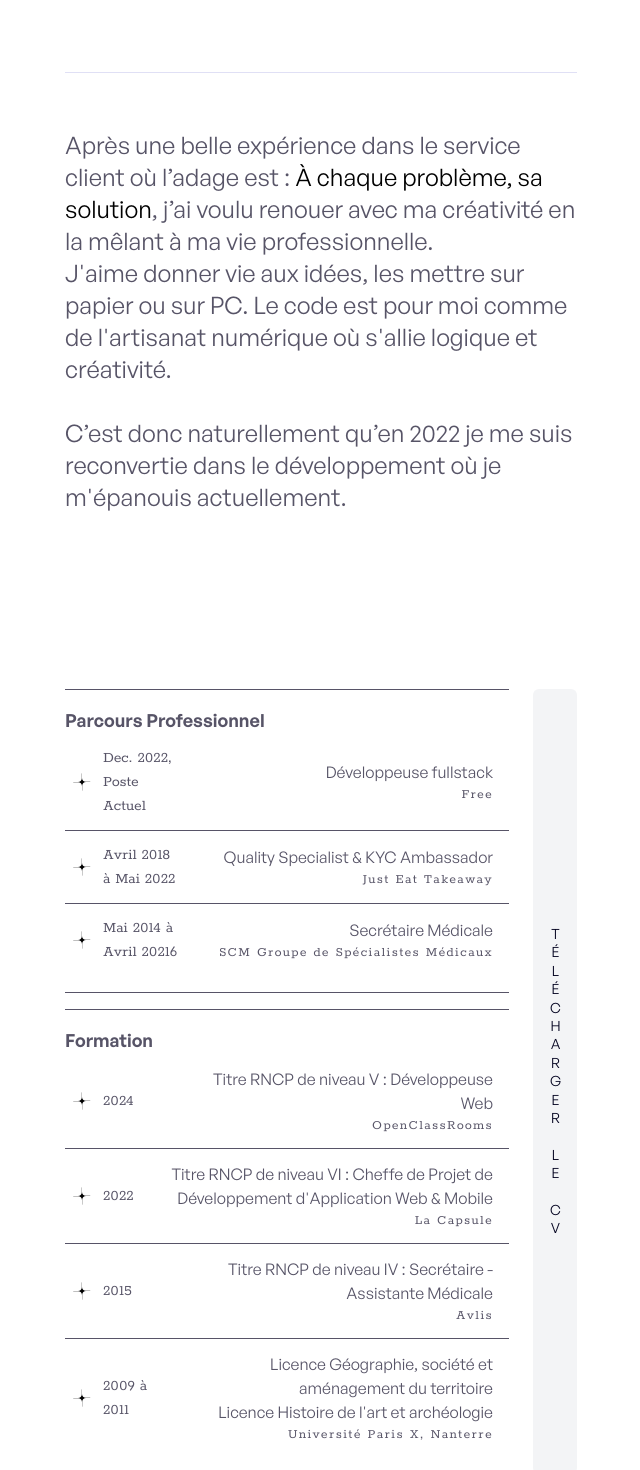
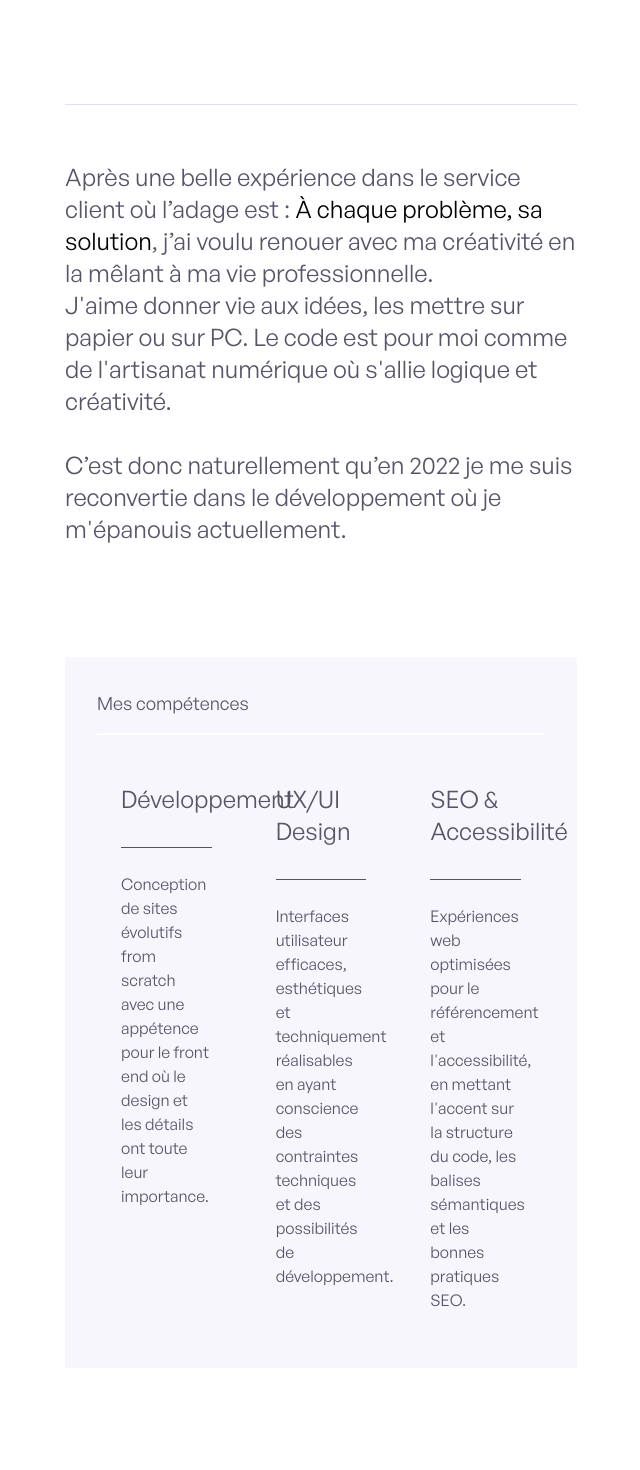
Before and after one commit to MandyTrl/mdytrl, a Next.js app: page /about in a window 1280 px wide. Shown: the part 480-1950 px from the top of the page, without its empty margins (319-959 px from the left). Built offline with nearby package versions, Linux system fonts and the light colour scheme; what tailwindcss-gradients would draw is missing.

Commit message:
add skill's card + music layout

```diff
--- a/src/app/about/page.tsx
+++ b/src/app/about/page.tsx
@@ -1,7 +1,5 @@
-import Image from 'next/image'
-import { MusicCard } from '@/components/MusicCard'
 import { AboutLayout } from '@/components/Layouts/AboutLayout'
-import { musics } from '@/utils/datas/music'
+import { MusicLayout } from '@/components/Layouts/MusicLayout'
 import ProfilPicture from '@/components/About/PictureProfil'
 
 export default function About() {
@@ -15,25 +13,10 @@ export default function About() {
         <h4 className="text-6xl mt-32 border-b border-gray-secondary pb-10 mb-14">
           Les choses qui m&apos;enthousiasment
         </h4>
+        <ProfilPicture />
       </div>
 
-      <ProfilPicture />
-
-      <section id="musics" className="w-full lg:relative lg:pt-[580px] lg:mt-20">
-        <div className="w-full absolute top-0 left-0 flex items-center border-gray-primary border-b-[0.5px] pb-6">
-          <Image src="/assets/stacks/spotify.svg" alt="top 5 spotify" width={23} height={23} className="mx-2" />
-          <h4 className="text-right uppercase text-2xl tracking-wide">Mon top 5</h4>
-        </div>
-
-        <div
-          id="musics_cards_container"
-          className="lg:absolute m-auto lg:left-[51%] lg:-right-[30%] lg:top-[30%] lg:-translate-x-1/2 flex flex-col lg:flex-row"
-        >
-          {musics.map((el, idx) => {
-            return <MusicCard key={idx} index={idx} datas={el} numberOfItems={musics.length} />
-          })}
-        </div>
-      </section>
+      <MusicLayout />
     </main>
   )
 }
--- a/src/components/About/Bio.tsx
+++ b/src/components/About/Bio.tsx
@@ -1,6 +1,6 @@
 export const Bio = () => {
   return (
-    <div className="h-fit w-full">
+    <div className="h-fit w-full lg:mb-28">
       <div id="bio_txt" className="text-2xl">
         <div>
           <p>
--- a/src/components/About/CV.tsx
+++ b/src/components/About/CV.tsx
@@ -12,7 +12,7 @@ export const CV = () => {
 
       <button
         id="cv_btn"
-        className="flex items-center lg:my-4 justify-center ml-6 rounded-md px-3 py-2 bg-gray-100 text-primary hover:px-6 hover:bg-yel-primary hover:border-transparent transform ease-in-out duration-300 tracking-widest text-sm uppercase"
+        className="flex items-center lg:my-4 justify-center ml-6 rounded-md px-3 py-2 bg-gray-secondary bg-opacity-30 text-primary hover:px-6 hover:bg-yel-primary hover:border-transparent transform ease-in-out duration-300 tracking-widest text-sm uppercase"
       >
         <Link href="/assets/cv-dev-full-stack-mandy-thorel.pdf" download target="_blank">
           Télécharger le CV
--- a/src/components/Layouts/AboutLayout.tsx
+++ b/src/components/Layouts/AboutLayout.tsx
@@ -1,12 +1,24 @@
+import { skills } from '@/utils/datas/skills'
+import { CV } from '@/components/About/CV'
 import { Bio } from '@/components/About/Bio'
-import { CV } from '../About/CV'
+import { CardSkill } from '@/components/UI/CardSkill'
 
 export const AboutLayout = () => {
   return (
     <div className="h-full flex flex-col items-center text-gray-primary">
-      <h4 className="text-8xl mt-32 border-b border-gray-secondary pb-20 mb-14 text-primary">Donner forme aux idées</h4>
+      <h4 className="text-8xl mt-32 border-b border-gray-secondary pb-28 mb-14 text-primary">Donner forme aux idées</h4>
 
       <Bio />
+
+      <aside id="skills" className="bg-gray-secondary bg-opacity-30 rounded-sm p-8">
+        <h3 className="text-lg pb-4 mb-6 border-b-2 border-white">Mes compétences</h3>
+        <div id="skills" className="grid grid-cols-3 gap-16 p-6">
+          {skills.map((skill, idx) => (
+            <CardSkill key={idx} skill={skill} />
+          ))}
+        </div>
+      </aside>
+
       <CV />
     </div>
   )
--- /dev/null
+++ b/src/components/Layouts/MusicLayout.tsx
@@ -0,0 +1,24 @@
+import Image from 'next/image'
+import { musics } from '@/utils/datas/music'
+import { MusicCard } from '@/components/MusicCard'
+
+export const MusicLayout = () => {
+  return (
+    <section id="musics" className="lg:mt-40">
+      <div className="w-fit flex items-center justify-center border-gray-primary border-b-[0.5px] pb-6">
+        <Image src="/assets/stacks/spotify.svg" alt="top music spotify" width={23} height={23} className="mx-2" />
+        <h4 className="uppercase text-2xl tracking-wide font-thin">
+          Le meilleur des oreilles pour se mettre de bonne humeur
+        </h4>
+      </div>
+
+      <div className="w-full lg:relative lg:pt-[580px]">
+        <div className="lg:absolute m-auto lg:left-[41.5%] lg:-right-[30%] lg:top-[25%] lg:-translate-x-1/2 flex flex-col lg:flex-row">
+          {musics.map((el, idx) => {
+            return <MusicCard key={idx} index={idx} datas={el} numberOfItems={musics.length} />
+          })}
+        </div>
+      </div>
+    </section>
+  )
+}
--- /dev/null
+++ b/src/components/UI/CardSkill.tsx
@@ -0,0 +1,16 @@
+import { skillsType } from '@/utils/datas/skills'
+
+type CardSkillPropsType = {
+  skill: skillsType
+}
+
+export const CardSkill = ({ skill }: CardSkillPropsType) => {
+  return (
+    <div className="group hover:cursor-pointer hover:scale-105 duration-200 ease-linear">
+      <h5 className="pb-8 mb-6 text-2xl border-b-[0.7px] border-gray-primary group-hover:text-primary duration-200 ease-linear">
+        {skill.name}
+      </h5>
+      <p>{skill.description}</p>
+    </div>
+  )
+}
--- a/src/utils/datas/music.ts
+++ b/src/utils/datas/music.ts
@@ -34,5 +34,10 @@ export const musics: musicType[] = [
     title: 'Technologic',
     artist: 'Daft Punk',
     link: 'https://open.spotify.com/embed/track/1iNeZGJsoC0D7ZyJTdIbDS'
+  },
+  {
+    title: 'Discoproof',
+    artist: 'La Roux - Chromeo',
+    link: 'https://open.spotify.com/embed/track/0CQcUsyDEfKsHWDDF3h2C1'
   }
 ]
--- a/src/utils/datas/skills.ts
+++ b/src/utils/datas/skills.ts
@@ -3,4 +3,20 @@ export type skillsType = {
   description: string
 }
 
-export const stacks: skillsType[] = [{ name: 'HTML', description: '/assets/stacks/html5' }]
+export const skills: skillsType[] = [
+  {
+    name: 'Développement',
+    description:
+      'Conception de sites évolutifs from scratch avec une appétence pour le front end où le design et les détails ont toute leur importance.'
+  },
+  {
+    name: 'UX/UI Design',
+    description:
+      'Interfaces utilisateur efficaces, esthétiques et techniquement réalisables en ayant conscience des contraintes techniques et des possibilités de développement.'
+  },
+  {
+    name: 'SEO & Accessibilité',
+    description:
+      "Expériences web optimisées pour le référencement et l'accessibilité, en mettant l'accent sur la structure du code, les balises sémantiques et les bonnes pratiques SEO."
+  }
+]
```
Also changed, not shown: src/app/globals.css (+0 -7 lines).
